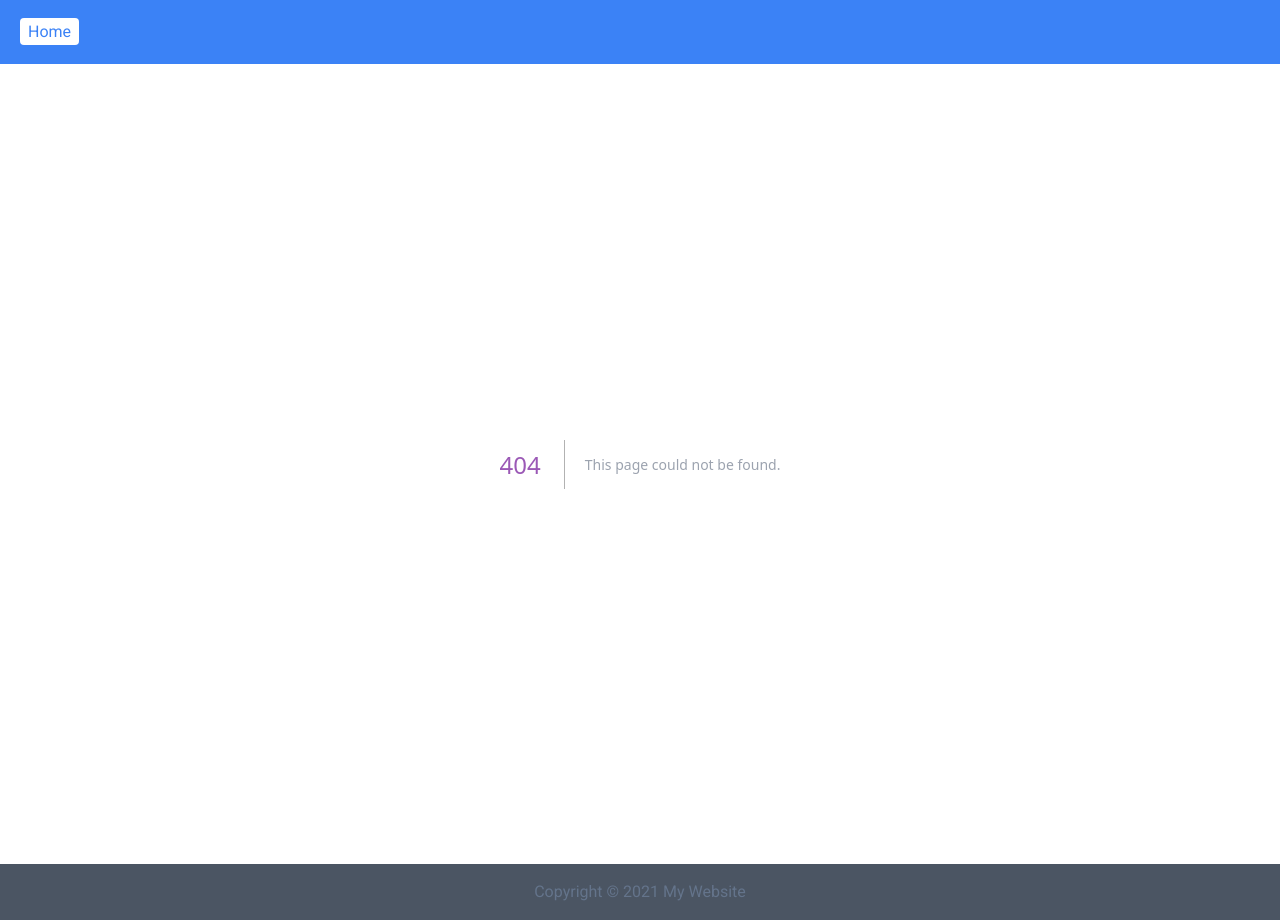
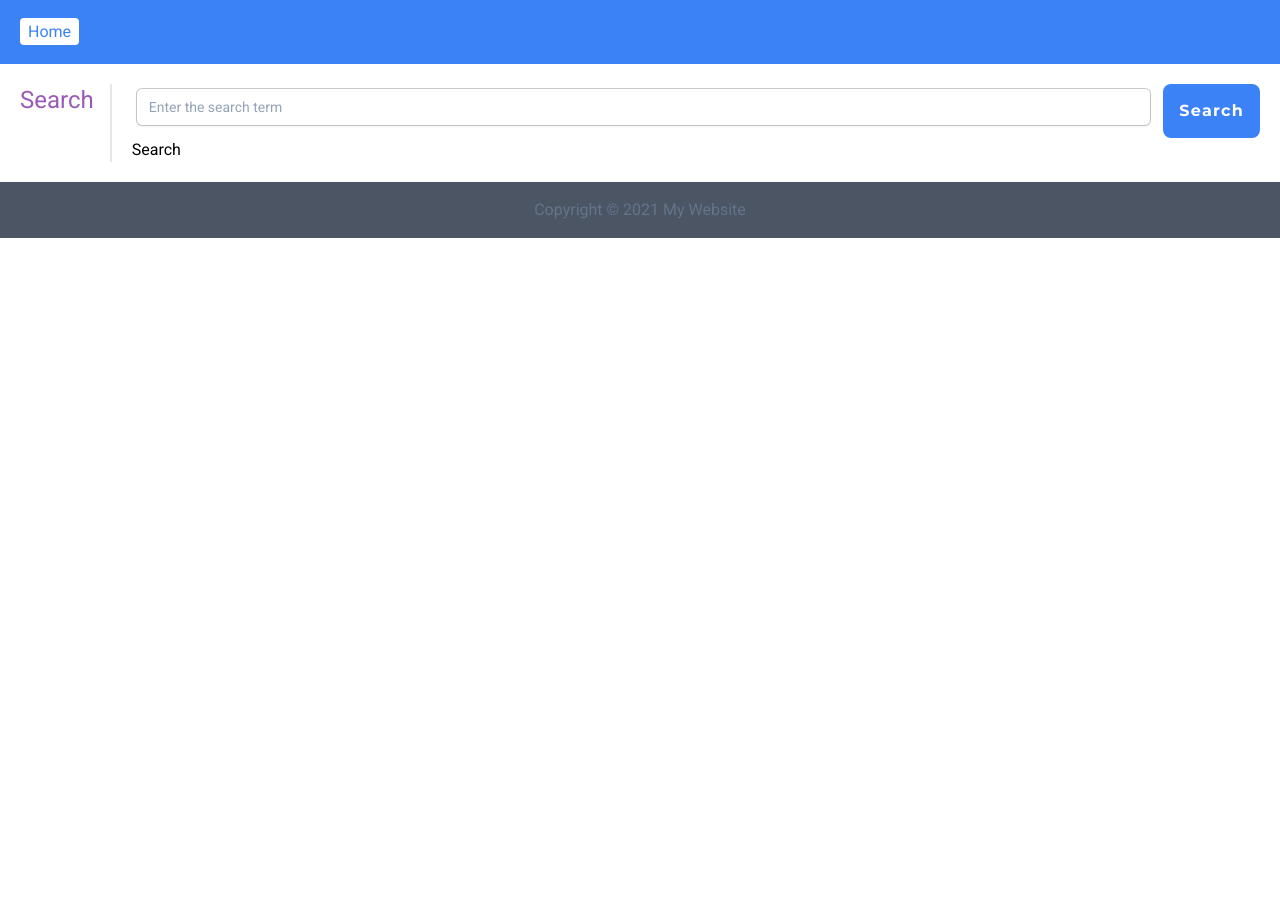
Before and after one commit to rsshonjoydas/nextjs, a Next.js app: page /search in a window 1280 px wide. Before the commit this address had no page. After the commit the page ends 800 px from the top, so only its background shows below. Built offline with nearby package versions, Linux system fonts and the light colour scheme; a web font is replaced by a local one.

Commit message:
error and loading components

```diff
--- /dev/null
+++ b/app/search/Search.tsx
@@ -0,0 +1,36 @@
+'use client';
+
+import { useRouter } from 'next/navigation';
+import { FormEvent, useState } from 'react';
+
+function Search() {
+  const [search, setSearch] = useState('');
+  const router = useRouter();
+
+  const handleSearch = async (e: FormEvent<HTMLFormElement>) => {
+    e.preventDefault();
+
+    setSearch('');
+
+    router.push(`/search/${search}`);
+  };
+
+  return (
+    <form onSubmit={handleSearch} className='flex gap-2'>
+      <input
+        type='text'
+        value={search}
+        placeholder='Enter the search term'
+        onChange={(e) => setSearch(e.target.value)}
+      />
+      <button
+        type='submit'
+        className='px-4 font-bold text-white bg-blue-500 rounded-lg'
+      >
+        Search
+      </button>
+    </form>
+  );
+}
+
+export default Search;
--- /dev/null
+++ b/app/search/[searchTerm]/error.tsx
@@ -0,0 +1,23 @@
+'use client';
+
+import { useEffect } from 'react';
+
+export default function Error({
+  error,
+  reset,
+}: {
+  error: Error;
+  reset: () => void;
+}) {
+  useEffect(() => {
+    // Log the error to an error reporting service
+    console.error(error);
+  }, [error]);
+
+  return (
+    <div>
+      <p>Something went wrong!</p>
+      <button onClick={() => reset()}>Reset error boundary</button>
+    </div>
+  );
+}
--- /dev/null
+++ b/app/search/[searchTerm]/loading.tsx
@@ -0,0 +1,5 @@
+const Loading = () => {
+  return <div>Loading Search Results...</div>;
+};
+
+export default Loading;
--- /dev/null
+++ b/app/search/[searchTerm]/page.tsx
@@ -0,0 +1,24 @@
+type PageProps = {
+  params: {
+    searchTerm: string;
+  };
+};
+
+const search = async (searchTerm: string) => {
+  const res = await fetch(
+    `https://serpapi.com/search.json?q=${searchTerm}/&api_key=${process.env.API_KEY}`
+  );
+
+  // throw new Error('Whoops something went wrong');
+
+  const data = await res.json();
+  return data;
+};
+
+async function SearchResults({ params: { searchTerm } }: PageProps) {
+  const searchResults = await search(searchTerm);
+
+  return <div>SearchResults</div>;
+}
+
+export default SearchResults;
--- /dev/null
+++ b/app/search/layout.tsx
@@ -0,0 +1,23 @@
+import React from 'react';
+import Search from './Search';
+
+export default function RootLayout({
+  children,
+}: {
+  children: React.ReactNode;
+}) {
+  return (
+    <main className='flex p-5 space-x-4 divide-x-2'>
+      <div>
+        <h1>Search</h1>
+      </div>
+
+      <div className='flex-1 pl-5'>
+        {/* @ts-ignore */}
+        <Search />
+
+        <div>{children}</div>
+      </div>
+    </main>
+  );
+}
--- /dev/null
+++ b/app/search/page.tsx
@@ -0,0 +1,5 @@
+const Search = () => {
+  return <div>Search</div>;
+};
+
+export default Search;
```
